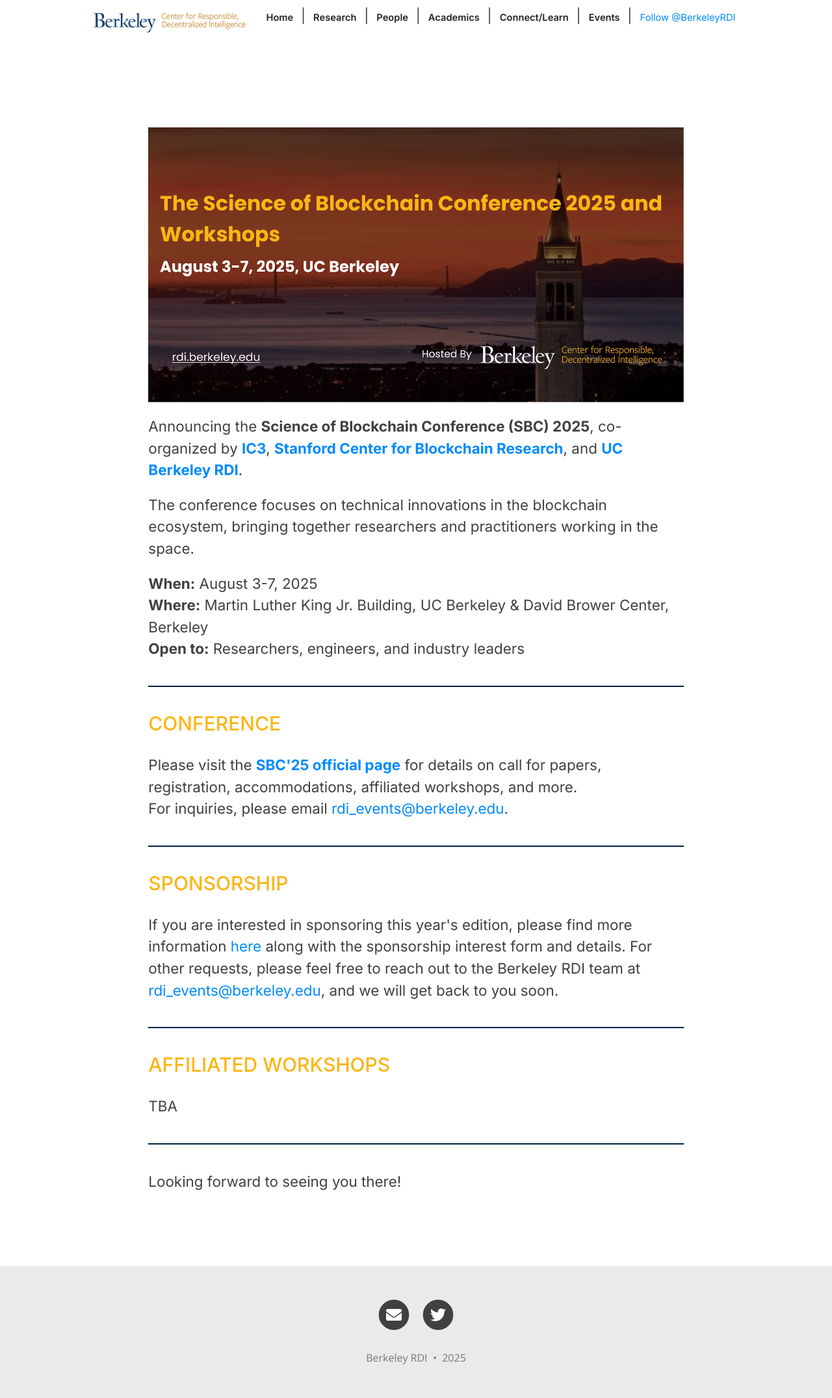
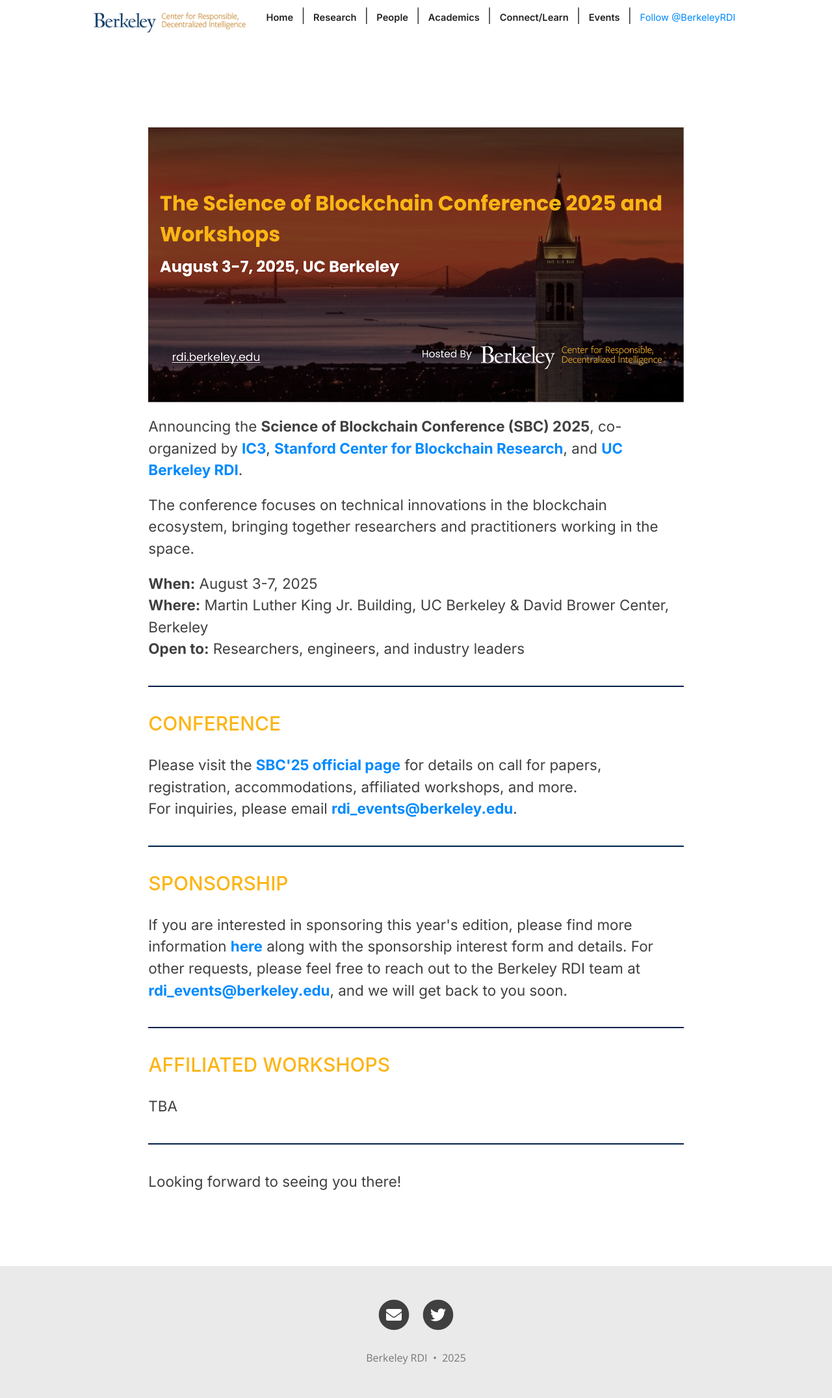
Before and after one commit to rdi-berkeley/SBC2025, a Jekyll site: the page built from index.md, in a window 1280 px wide. Shown: the whole page at 65% size. Built offline with Jekyll 4.4.1, drawn with Linux system fonts in a browser that asks for light colours; nearby versions of some CDN libraries; comment, search, counter and statistics services are not loaded.

Commit message:
standardize bolding

```diff
--- a/_layouts/home.html
+++ b/_layouts/home.html
@@ -72,14 +72,14 @@ cover-img: "assets/img/SBC25-Banner.png"
 <h1 style="text-align: left; font-size: 30px; color: #fcb515;">CONFERENCE</h1>
 <p style="text-align: left; font-size: 1.4rem;">
   Please visit the <b><a href="https://www.sbc-conference.com/2025/">SBC'25 official page</a></b> for details on call for papers, registration, accommodations, affiliated workshops, and more. <br>
-  For inquiries, please email <a href="mailto:ic3.sbc25@rdi.berkeley.edu">rdi_events@berkeley.edu</a>.
+  For inquiries, please email <b><a href="mailto:ic3.sbc25@rdi.berkeley.edu">rdi_events@berkeley.edu</a></b>.
 </p>
 
 <hr style="border: 0; height: 2px; background-color: #002147; margin-top: 40px; margin-bottom: 40px;">
 
 <h1 style="text-align: left; font-size: 30px; color: #fcb515;">SPONSORSHIP</h1>
 <p style="text-align: left; font-size: 1.4rem;">
-  If you are interested in sponsoring this year's edition, please find more information <a href="https://docs.google.com/presentation/d/1IpCWgga-yASLNdEWhXXdWhjZoGedcWzH/edit?usp=sharing&ouid=106127745259358737285&rtpof=true&sd=true">here</a> along with the sponsorship interest form and details. For other requests, please feel free to reach out to the Berkeley RDI team at <a href="mailto:rdi_events@berkeley.edu">rdi_events@berkeley.edu</a>, and we will get back to you soon.
+  If you are interested in sponsoring this year's edition, please find more information <b><a href="https://docs.google.com/presentation/d/1IpCWgga-yASLNdEWhXXdWhjZoGedcWzH/edit?usp=sharing&ouid=106127745259358737285&rtpof=true&sd=true">here</a></b> along with the sponsorship interest form and details. For other requests, please feel free to reach out to the Berkeley RDI team at <b><a href="mailto:rdi_events@berkeley.edu">rdi_events@berkeley.edu</a></b>, and we will get back to you soon.
 </p>
 
 <hr style="border: 0; height: 2px; background-color: #002147; margin-top: 40px; margin-bottom: 40px;">
```
